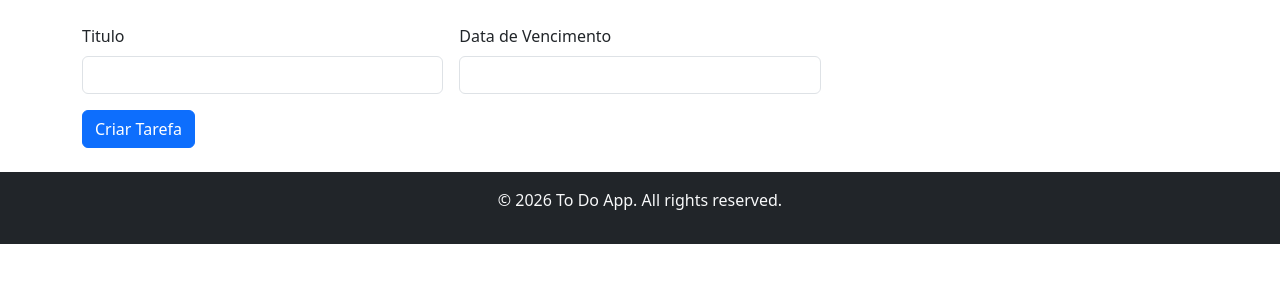
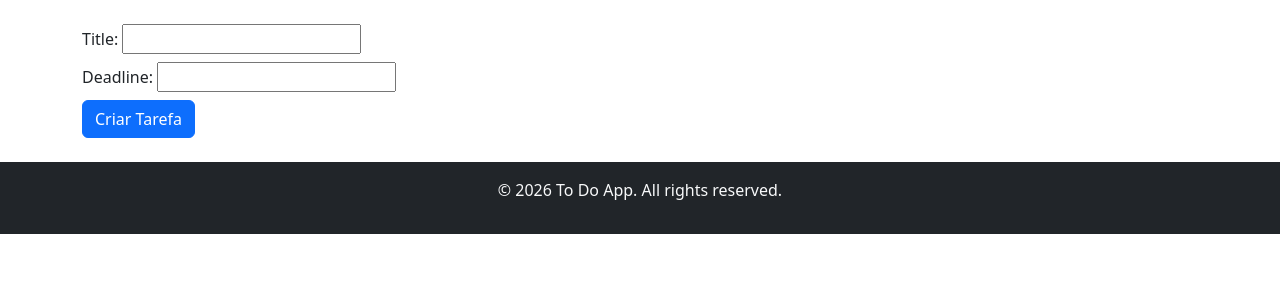
Before and after one commit to JangoDev01/dev_intro, a Django app: page /create in a window 1280 px wide. Shown: the part 56-356 px from the top of the page. Run offline with Django 5.2, Linux system fonts and the light colour scheme.

```diff
--- a/django/to_do/templates/to_do/todo_form.html
+++ b/django/to_do/templates/to_do/todo_form.html
@@ -3,7 +3,7 @@
 {% block title %}Nova Tarefa{% endblock %}
 
 {% block content %}
-    <form method="POST" class="row g-3 needs-validation" novalidate>
+    <form method="POST" class="row g-2">
         <!--
             O token CSRF é necessário para proteger contra ataques de falsificação de solicitação entre sites (Cross-Site Request Forgery)
             Ele é gerado automaticamente pelo Django e deve ser incluído em todos os formulários que fazem POST para o servidor.
@@ -11,16 +11,9 @@
         -->
         {% csrf_token %}
 
-        <div class="col-md-4">
-            <label for="validationCustom01" class="form-label">Titulo</label>
-            <input type="text" class="form-control" id="validationCustom01" required>
-        </div>
-        <div class="col-md-4">
-            <label for="validationCustom02" class="form-label">Data de Vencimento</label>
-            <input type="text" class="form-control" id="validationCustom02" required>
-        </div>
+        {{ form }}
         <div class="col-12">
-            <button class="btn btn-primary" type="submit">Criar Tarefa</button>
+            <button type="submit" class="btn btn-primary">Criar Tarefa</button>
         </div>
     </form>
 {% endblock %}
```
Also changed, not shown: django/db.sqlite3.
